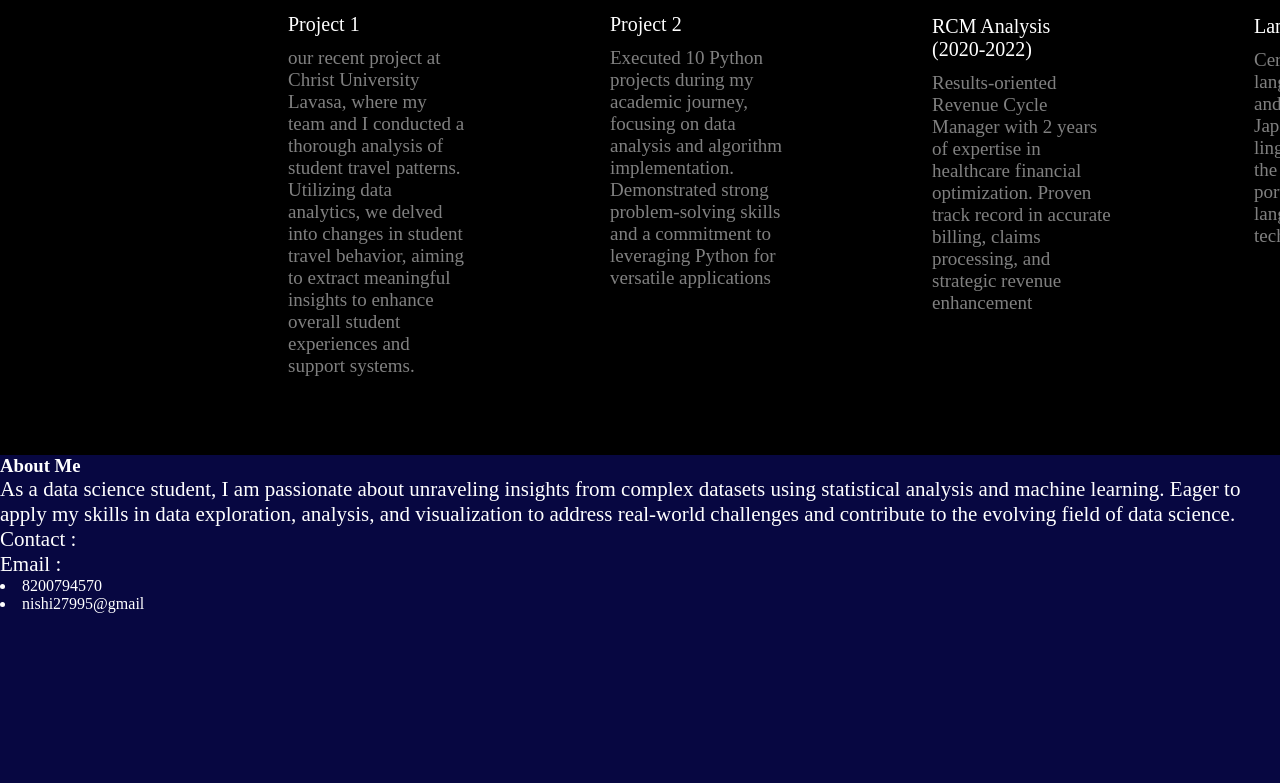
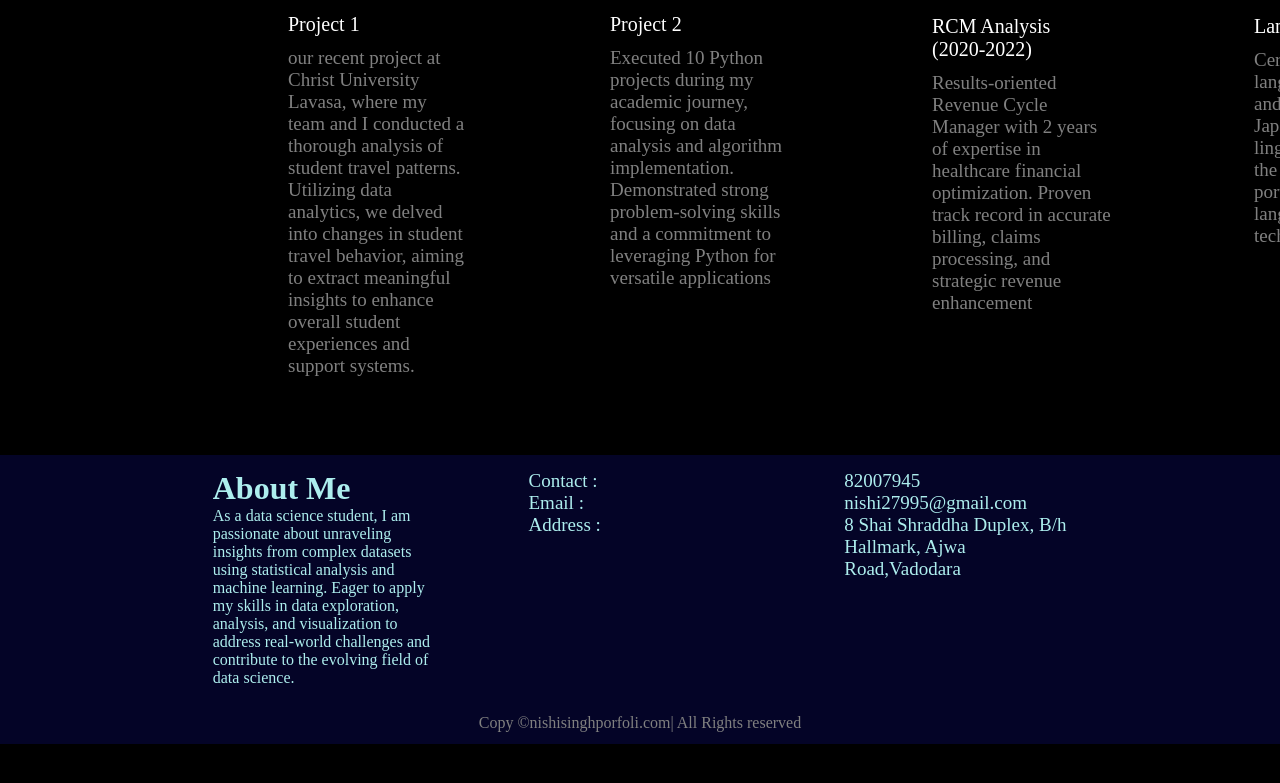
Before and after one commit to Nishi27995/Portfolio, a plain HTML site: page index.html in a window 1280 px wide. Shown: the part 1039-1822 px from the top of the page. After the commit the page ends 1783 px from the top, so only its background shows below. Drawn offline with nearby package versions, Linux system fonts and the light colour scheme.

Commit message:
inital commit

```diff
--- a/index.html
+++ b/index.html
@@ -174,29 +174,32 @@
         }
 
         footer {
-            background-color: rgb(7, 7, 65);
-            height: 350px;
-
+            background-color: rgb(4, 4, 39);
 
         }
 
         .footer {
             display: flex;
-            padding: 23px 120px;
-            justify-content: space-between;
-            width: auto;
-
-
-
+            padding: 15px 120px;
+            justify-content: space-evenly;
         }
 
         footer ul {
             list-style: none;
-            font-size: 21px;
+            font-size: 19px;
+
         }
 
         .footer>div {
             width: 223px;
+            color: rgb(173, 238, 238);
+
+        }
+
+        .footer-rights {
+            text-align: center;
+            color: gray;
+            padding: 12px 0;
         }
     </style>
 </head>
@@ -207,8 +210,8 @@
             <div class="left">Port<span class="yellow">folio</div>
             <div class="right">
                 <ul>
-                    <li><a href="/">Home</a></li>
-                    <li><a href="/">About </a></li>
+                    <li><a href="#home">Home</a></li>
+                    <li><a href="#about">About </a></li>
                     <li><a href="/">Skills</a></li>
                     <li><a href="/">Contact Me </a></li>
 
@@ -217,7 +220,7 @@
         </nav>
     </header>
     <main>
-        <section class="firstSection">
+        <section class="firstSection" id="home">
             <div class="leftSection">Hi, My Name is <span class="purple">Nishi Singh</span>
 
                 <div>And I am a Data Scientist and a</div>
@@ -249,7 +252,7 @@
         </section>
         <hr>
 
-        <section class="secondSection">
+        <section class="secondSection" id="about">
 
             <h1>What I have done so far </h1>
 
@@ -309,34 +312,38 @@
         </section>
     </main>
     <footer>
-        <div class="flex"></div>
+        <div class="footer">
             <div class="footer-first">
-                <h3>About Me</h3>
-
-                 <ul><p> As a data science student, I am passionate about unraveling insights from complex datasets using
+                <h1>About Me</h1>
+                <p>As a data science student, I am passionate about unraveling insights from complex datasets using
                     statistical analysis and machine learning. Eager to apply my skills in data exploration, analysis,
                     and visualization to address real-world challenges and contribute to the evolving field of data
-                    science.</p></ul>
+                    science.
 
-
+                </p>
             </div>
             <div class="footer-second">
                 <ul>
-                <li>Contact : </li>
+                    <li>Contact :</li>
                     <li>Email :</li>
+                    <li>Address :</li>
                 </ul>
             </div>
-
-            <div class="thrid">
-                <li>8200794570</li>
-                <li>nishi27995@gmail</li>
-
-           </div>
-           <div class="fourth">
-
+            <div class="footer-third">
+                <ul>
+                    <li>82007945</li>
+                    <li>nishi27995@gmail.com</li>
+                    <li>8 Shai Shraddha Duplex, B/h Hallmark, Ajwa Road,Vadodara</li>
+                </ul>
             </div>
         </div>
+        <div class="footer-rights">
+            Copy &#169;nishisinghporfoli.com| All Rights reserved
+        </div>
+
     </footer>
+
+
     <script src=" https://unpkg.com/typed.js@2.1.0/dist/typed.umd.js"></script>
     <!-- Setup and start animation! -->
     <script>
```
Lines whose indentation alone changed are shown as unchanged.
